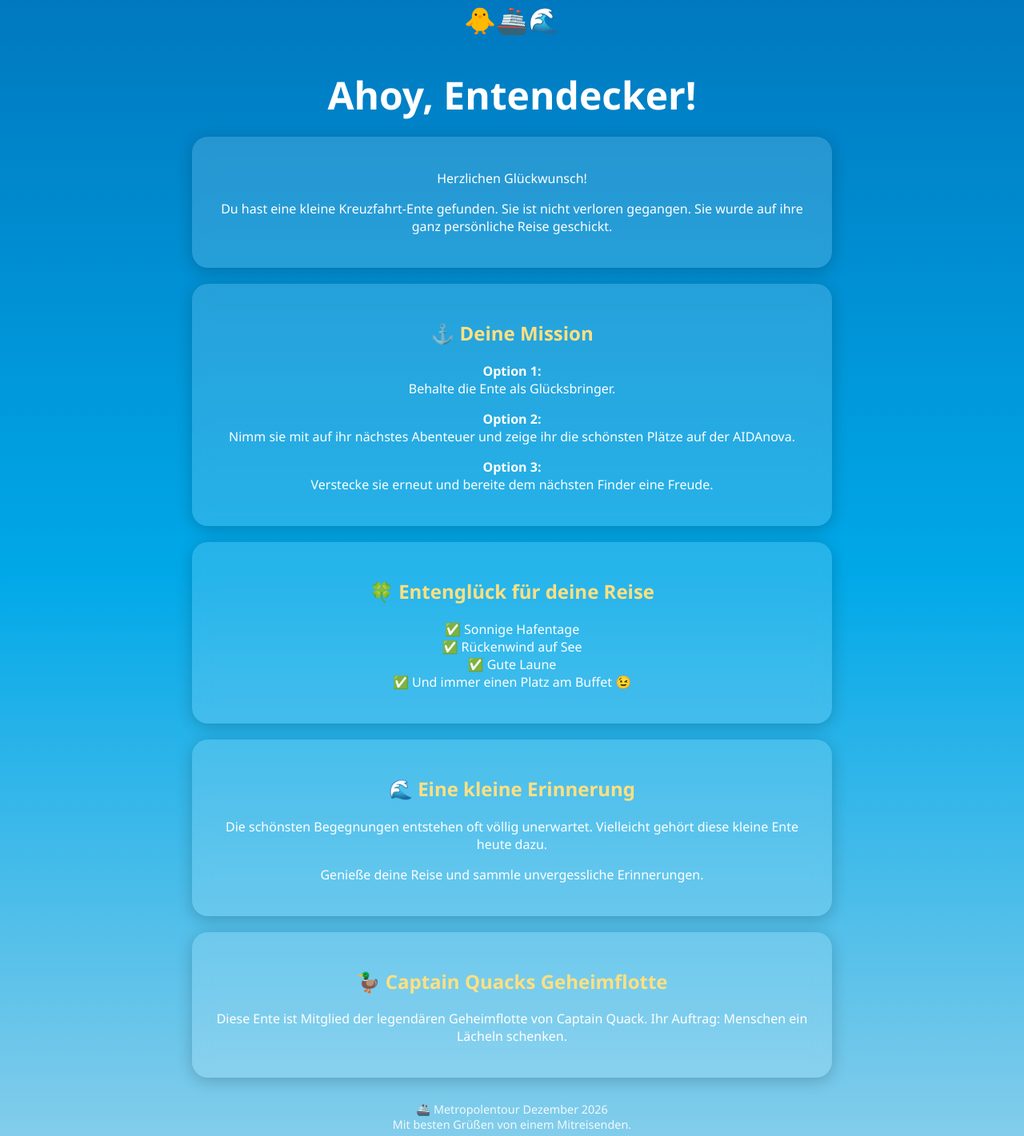
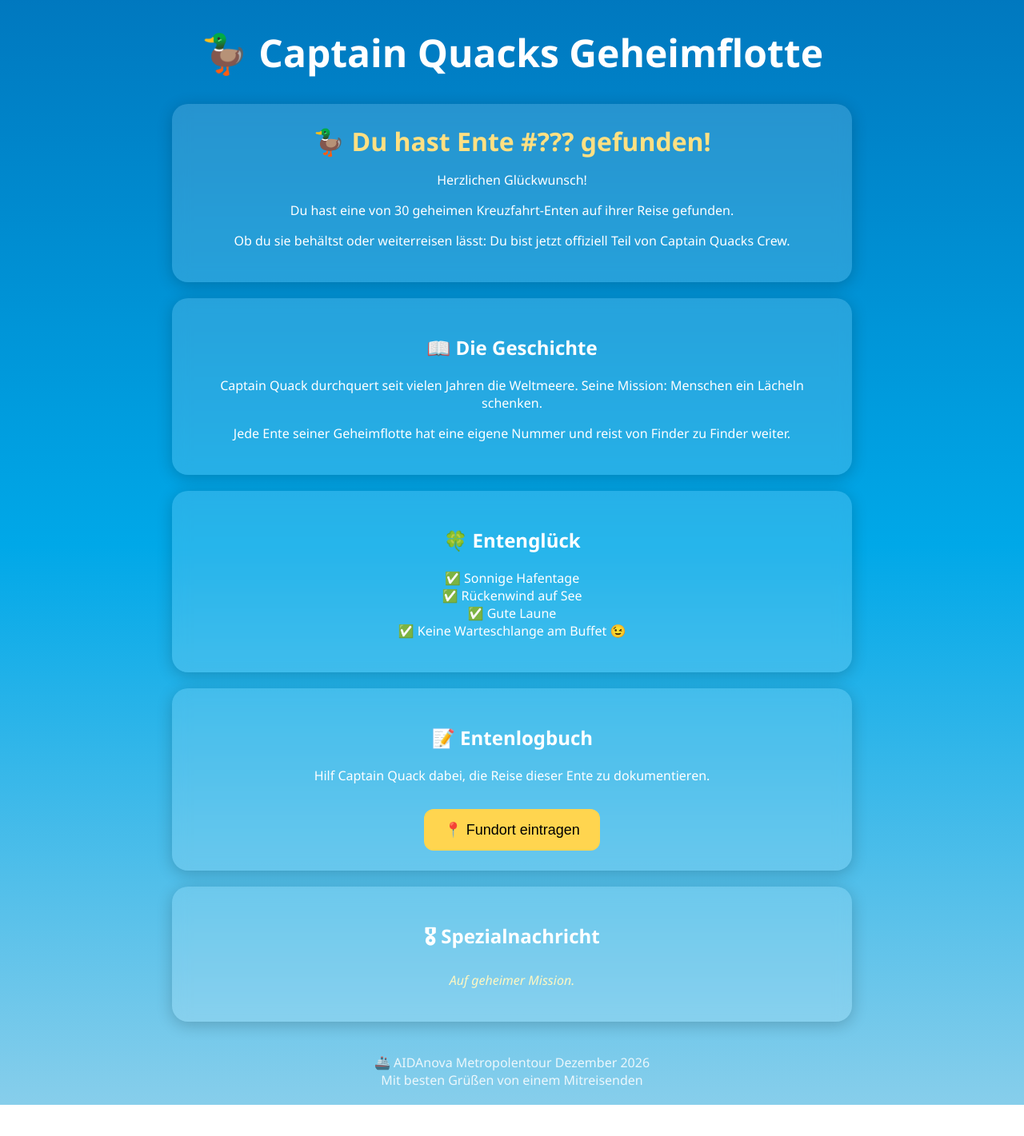
Before and after one commit to AidaCruiseDuck/kleine-kreuzfahrt-ente, a plain HTML site: page index.html in a window 1280 px wide. Shown: the part 19-1440 px from the top of the page at 80% size. After the commit the page ends 1401 px from the top, so only its background shows below. Drawn offline with Linux system fonts and the light colour scheme.

Commit message:
Revise title and enhance styling in index.html
Updated the title and various text elements in index.html. Adjusted styles for buttons and card elements.

```diff
--- a/index.html
+++ b/index.html
@@ -3,7 +3,8 @@
 <head>
 <meta charset="UTF-8">
 <meta name="viewport" content="width=device-width, initial-scale=1.0">
-<title>🐥 Die kleine Kreuzfahrt-Ente</title>
+
+<title>Captain Quacks Geheimflotte</title>
 
 <style>
 body{
@@ -12,13 +13,12 @@ body{
     background:linear-gradient(#0077be,#00a8e8,#87ceeb);
     color:white;
     text-align:center;
-    overflow-x:hidden;
 }
 
 .container{
-    max-width:800px;
+    max-width:850px;
     margin:auto;
-    padding:30px 20px;
+    padding:20px;
 }
 
 .card{
@@ -31,106 +31,170 @@ body{
 }
 
 h1{
-    font-size:3em;
-    margin-bottom:10px;
+    font-size:3rem;
 }
 
-h2{
+.duck-number{
+    font-size:2rem;
     color:#ffe082;
+    font-weight:bold;
 }
 
-.wave{
-    font-size:2rem;
-    animation:float 3s ease-in-out infinite;
+button{
+    background:#ffd54f;
+    border:none;
+    border-radius:12px;
+    padding:15px 25px;
+    font-size:18px;
+    cursor:pointer;
+    margin-top:15px;
 }
 
-@keyframes float {
-    0% {transform:translateY(0);}
-    50% {transform:translateY(-10px);}
-    100% {transform:translateY(0);}
+button:hover{
+    background:#ffca28;
 }
 
 .footer{
-    margin-top:30px;
-    opacity:0.9;
-    font-size:0.9em;
+    margin-top:40px;
+    opacity:0.85;
+}
+
+.quote{
+    font-style:italic;
+    color:#fff7c2;
 }
 </style>
+
 </head>
-
 <body>
 
 <div class="container">
 
-<div class="wave">🐥🚢🌊</div>
-
-<h1>Ahoy, Entendecker!</h1>
+<h1>🦆 Captain Quacks Geheimflotte</h1>
 
 <div class="card">
+
+<div id="duckNumber" class="duck-number">
+🦆 Entennummer wird geladen...
+</div>
+
 <p>
 Herzlichen Glückwunsch!
 </p>
 
 <p>
-Du hast eine kleine Kreuzfahrt-Ente gefunden.
-Sie ist nicht verloren gegangen.
-Sie wurde auf ihre ganz persönliche Reise geschickt.
+Du hast eine von 30 geheimen Kreuzfahrt-Enten auf ihrer Reise gefunden.
 </p>
+
+<p>
+Ob du sie behältst oder weiterreisen lässt:
+Du bist jetzt offiziell Teil von Captain Quacks Crew.
+</p>
+
 </div>
 
 <div class="card">
-<h2>⚓ Deine Mission</h2>
 
-<p><b>Option 1:</b><br>
-Behalte die Ente als Glücksbringer.</p>
+<h2>📖 Die Geschichte</h2>
 
-<p><b>Option 2:</b><br>
-Nimm sie mit auf ihr nächstes Abenteuer und zeige ihr die schönsten Plätze auf der AIDAnova.</p>
+<p>
+Captain Quack durchquert seit vielen Jahren die Weltmeere.
+Seine Mission:
+Menschen ein Lächeln schenken.
+</p>
 
-<p><b>Option 3:</b><br>
-Verstecke sie erneut und bereite dem nächsten Finder eine Freude.</p>
+<p>
+Jede Ente seiner Geheimflotte hat eine eigene Nummer und reist von Finder zu Finder weiter.
+</p>
+
 </div>
 
 <div class="card">
-<h2>🍀 Entenglück für deine Reise</h2>
+
+<h2>🍀 Entenglück</h2>
 
 <p>
 ✅ Sonnige Hafentage<br>
 ✅ Rückenwind auf See<br>
 ✅ Gute Laune<br>
-✅ Und immer einen Platz am Buffet 😉
+✅ Keine Warteschlange am Buffet 😉
 </p>
+
 </div>
 
 <div class="card">
-<h2>🌊 Eine kleine Erinnerung</h2>
+
+<h2>📝 Entenlogbuch</h2>
 
 <p>
-Die schönsten Begegnungen entstehen oft völlig unerwartet.
-Vielleicht gehört diese kleine Ente heute dazu.
+Hilf Captain Quack dabei, die Reise dieser Ente zu dokumentieren.
 </p>
 
-<p>
-Genieße deine Reise und sammle unvergessliche Erinnerungen.
-</p>
+<button onclick="window.open('https://forms.gle/w22EKemSvdffLVpf8','_blank')">
+📍 Fundort eintragen
+</button>
+
 </div>
 
 <div class="card">
-<h2>🦆 Captain Quacks Geheimflotte</h2>
 
-<p>
-Diese Ente ist Mitglied der legendären Geheimflotte von Captain Quack.
-Ihr Auftrag:
-Menschen ein Lächeln schenken.
-</p>
+<h2>🎖 Spezialnachricht</h2>
+
+<p id="specialText" class="quote"></p>
+
 </div>
 
 <div class="footer">
-🚢 Metropolentour Dezember 2026<br>
-Mit besten Grüßen von einem Mitreisenden.
+🚢 AIDAnova Metropolentour Dezember 2026<br>
+Mit besten Grüßen von einem Mitreisenden
 </div>
 
 </div>
 
+<script>
+
+const params = new URLSearchParams(window.location.search);
+const ente = params.get("ente") || "???";
+
+document.getElementById("duckNumber").innerHTML =
+"🦆 Du hast Ente #" + ente + " gefunden!";
+
+const sprueche = {
+"001":"Flaggschiff der Geheimflotte.",
+"002":"Hat angeblich schon Rotterdam erkundet.",
+"003":"Liebt Meerblick.",
+"004":"Buffet-Experte.",
+"005":"Spezialist für Sonnendecks.",
+"006":"Hat immer Rückenwind.",
+"007":"Lizenz zum Quaken.",
+"008":"Wurde zuletzt nahe einer Cocktailbar gesichtet.",
+"009":"Pooldeck-Veteran.",
+"010":"Kapitänsanwärter.",
+"011":"Die Abenteuerlustige.",
+"012":"Meisterin des Versteckens.",
+"013":"Bringt Glück. Meistens.",
+"014":"Fan von Hafenausflügen.",
+"015":"Nordseeprofi.",
+"016":"Hat Seegang noch nie gestört.",
+"017":"Brauhaus-Insider.",
+"018":"Wellenreiter.",
+"019":"Frühstücksbuffet-Tester.",
+"020":"Sonnensammler.",
+"021":"Wurde zuletzt an Deck gesichtet.",
+"022":"Hat stets gute Laune.",
+"023":"Kreuzfahrtprofi.",
+"024":"Cocktaildeck-Beobachter.",
+"025":"Seetüchtig zertifiziert.",
+"026":"Immer auf Entdeckungsreise.",
+"027":"Kann Geheimnisse bewahren.",
+"028":"Leitet die Reserveflotte.",
+"029":"Kurz vor der Beförderung.",
+"030":"Admiral der Geheimflotte."
+};
+
+document.getElementById("specialText").innerText =
+sprueche[ente] || "Auf geheimer Mission.";
+</script>
+
 </body>
 </html>
```
